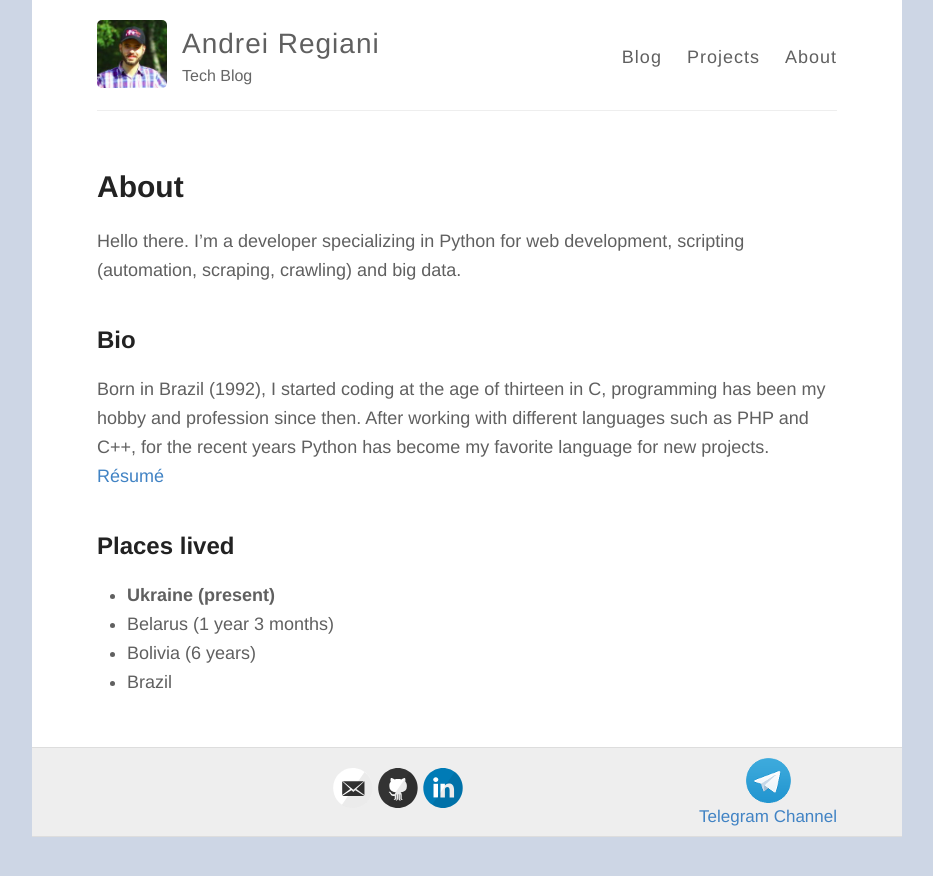
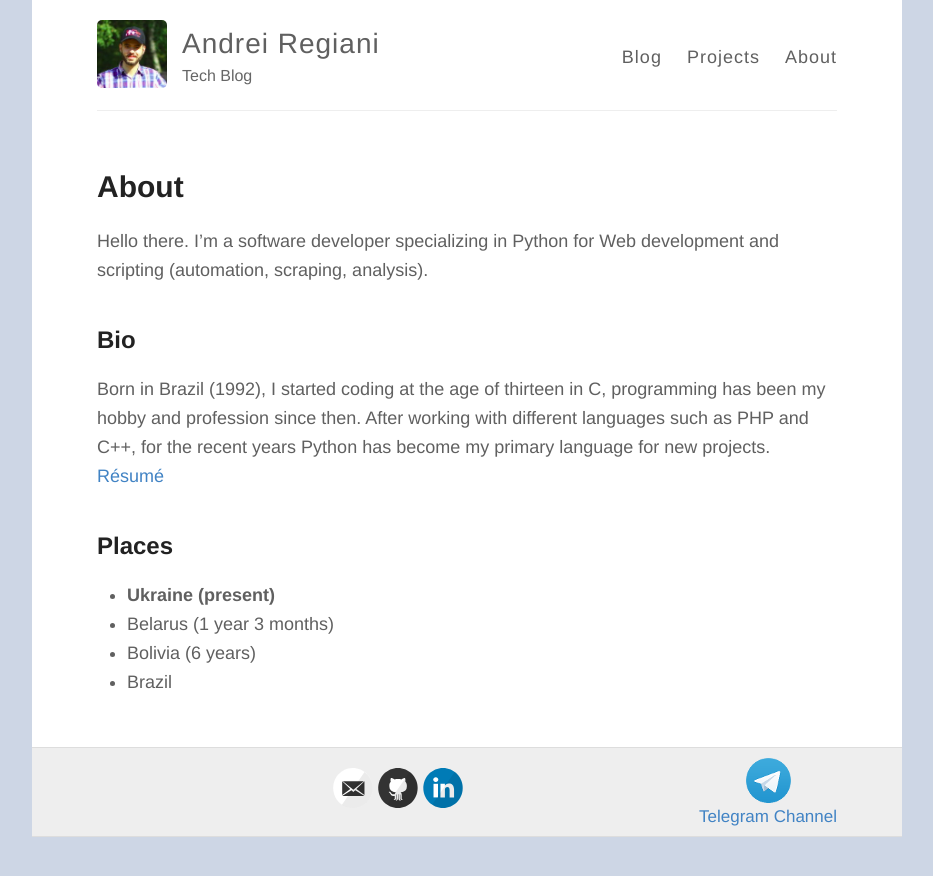
Before and after one commit to AndreiRegiani/andreiregiani.github.io, a Jekyll site: the page built from about.md, in a window 1280 px wide. Shown: the top 876 px of the page, without its empty margins (173-1106 px from the left). Built offline with Jekyll 4.4.1, drawn with Linux system fonts in a browser that asks for light colours.

Commit message:
Small changes

```diff
--- a/about.md
+++ b/about.md
@@ -4,12 +4,12 @@ title: About
 permalink: /about/
 ---
 
-Hello there. I'm a developer specializing in Python for web development, scripting (automation, scraping, crawling) and big data.
+Hello there. I'm a software developer specializing in Python for Web development and scripting (automation, scraping, analysis).
 
 ## Bio
-Born in Brazil (1992), I started coding at the age of thirteen in C, programming has been my hobby and profession since then. After working with different languages such as PHP and C++, for the recent years Python has become my favorite language for new projects. [Résumé](/resume)
+Born in Brazil (1992), I started coding at the age of thirteen in C, programming has been my hobby and profession since then. After working with different languages such as PHP and C++, for the recent years Python has become my primary language for new projects. [Résumé](/resume)
 
-## Places lived
+## Places
 
 * **Ukraine (present)**
 * Belarus (1 year 3 months)
```
Also changed, not shown: voynich/voynich.md (+1 -1 lines).
